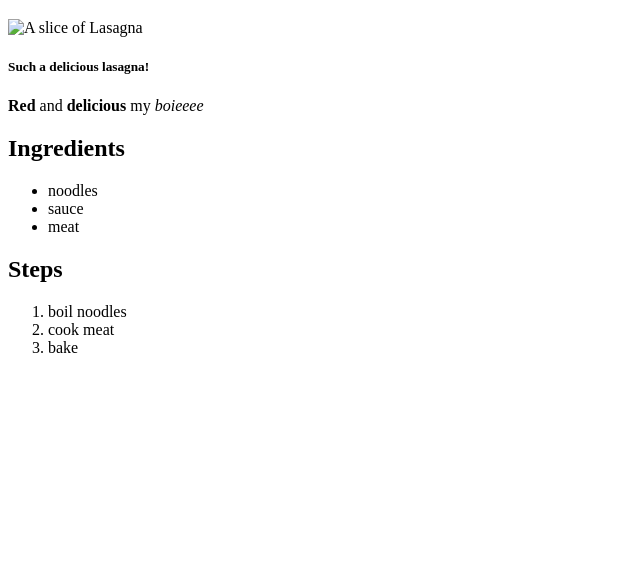
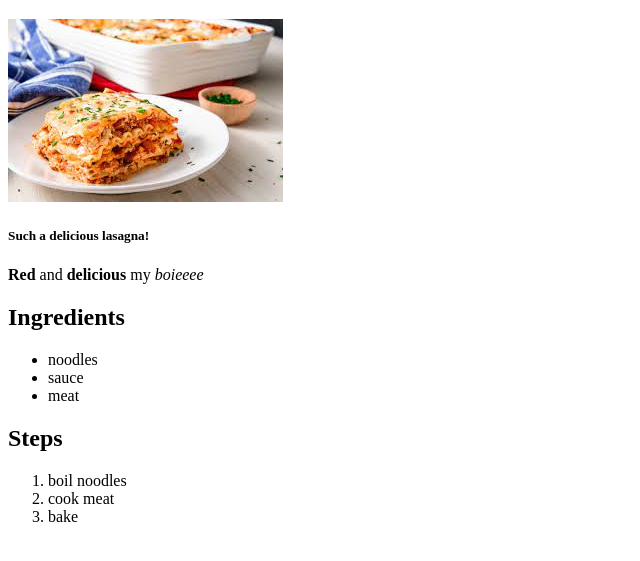
Before and after one commit to BenSmith2/odin-recipes, a plain HTML site: page recipes/lasagna.html in a window 1280 px wide. Shown: the part 61-622 px from the top of the page, without its empty margins (0-640 px from the left). Drawn offline with Linux system fonts and the light colour scheme.

Commit message:
fixed links for images

```diff
--- a/recipes/lasagna.html
+++ b/recipes/lasagna.html
@@ -10,7 +10,7 @@
 
 <body>
     <h1>Lasagna</h1>
-    <img src="/home/benjamin/repos/odin-recipes/recipes/lasagna.html" alt="A slice of Lasagna">
+    <img src="../images/lasagna.jpeg" alt="A slice of Lasagna">
     <h5>Such a delicious lasagna!</h5>
     <p><strong>Red</strong> and <strong>delicious</strong> my <em>boieeee</em></p>
     <h2>Ingredients</h2>
```
Also changed, not shown: recipes/ham-sandwhich.html (+2 -1 lines).
